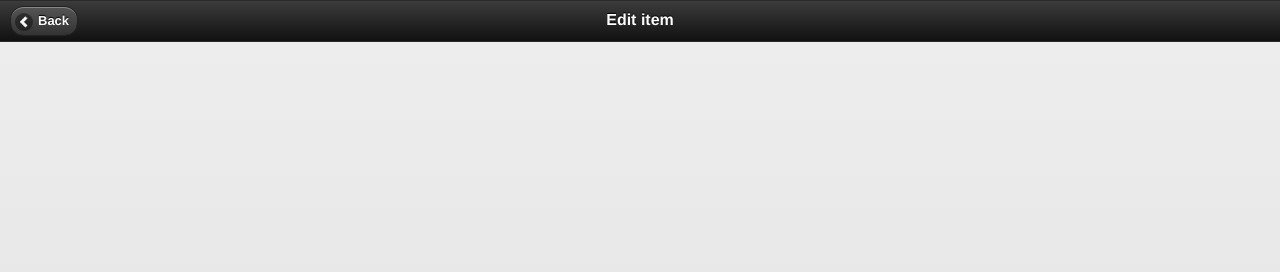
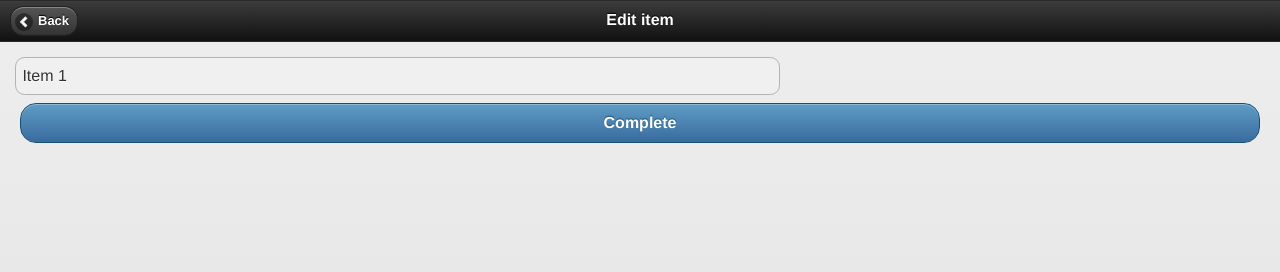
Before and after one commit to janne/tofu_mobile, a plain HTML site: page www/index.html in a window 1280 px wide. Both pictures are taken after a click on the item "Item 1". Drawn offline with Linux system fonts and the light colour scheme.

Commit message:
Added new and edit forms

```diff
--- a/www/index.html
+++ b/www/index.html
@@ -31,6 +31,10 @@
       <h1>Edit item</h1>
     </div>
     <div data-role="content">
+        <form>
+            <input type="text" name="text" value="Item 1" />
+            <input type="submit" value="Complete" data-theme="b" />
+        </form>
     </div>
   </div>
 
@@ -39,6 +43,9 @@
           <h1>New item</h1>
       </div>
       <div data-role="content">
+          <form>
+              <input type="text" name="text" />
+          </form>
       </div>
   </div>
 
```
